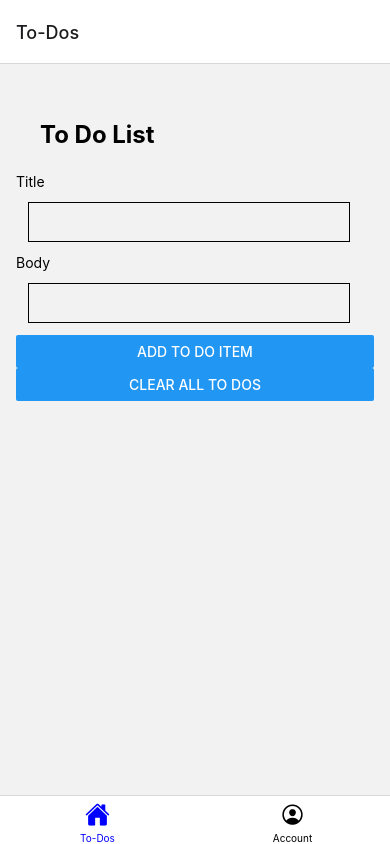
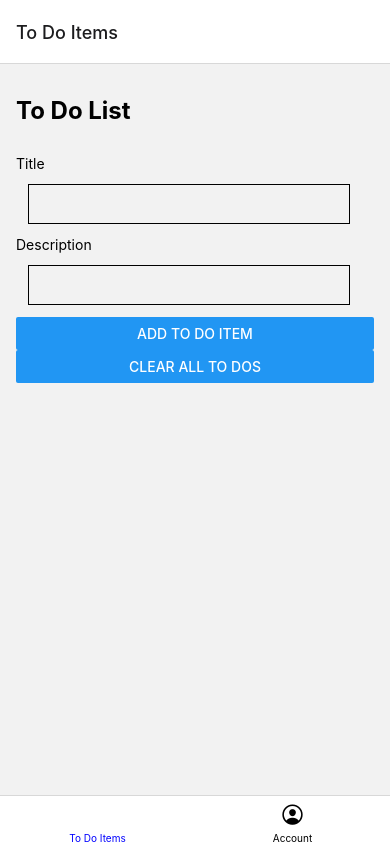
Before and after one commit to carolinemche/to-do-list-navigator, a React Native app: screen /ToDoInput in a window 390 px wide. Built offline with nearby package versions, Linux system fonts and the light colour scheme.

Commit message:
checkboxes completed

```diff
--- a/App.js
+++ b/App.js
@@ -26,7 +26,7 @@ class ToDoStack extends Component {
     return (
       <Stack.Navigator>
         <Stack.Screen
-          name="toDoInput"
+          name="ToDoInput"
           component={ToDoInput}
           screenOptions={{
             headerTintColor: "white",
@@ -35,10 +35,10 @@ class ToDoStack extends Component {
         />
 
         <Stack.Screen
-          name="toDoDetails"
+          name="ToDoDetails"
           component={ToDoDetails}
           options={{
-            title: "To-Do Details",
+            title: "To Do Details",
           }}
         />
       </Stack.Navigator>
@@ -70,7 +70,7 @@ export default class App extends Component {
             inactiveTintColor: "black",
           }}
         >
-          <Tab.Screen name="To-Dos" component={ToDoInput} />
+          <Tab.Screen name="To Do Items" component={ToDoInput} />
           <Tab.Screen name="Account" component={Account} />
         </Tab.Navigator>
       </NavigationContainer>
--- a/components/ToDoItem.js
+++ b/components/ToDoItem.js
@@ -1,15 +1,28 @@
 import React, {Component} from 'react';
-import { StyleSheet, Text, View,Button,TextInput,SafeAreaView} from 'react-native';
+import { StyleSheet, Pressable,Text, View,Button,TextInput,SafeAreaView} from 'react-native';
 import Checkbox from 'expo-checkbox';
-import ToDoDetails from '../screens/ToDoDetails'
+import ToDoDetails from '../screens/ToDoDetails';
 
 export default class ToDoItem extends Component {
   render () {
-    const { navigation, route } = this.props;
+    const { navigation,item,route} = this.props;
 
     return (
       <SafeAreaView style={styles.container}>
 
+      <Checkbox style={styles.checkbox}
+     value={item.status} onValueChange={() => { this.props.onPress(item);}}
+     />
+
+
+
+      <Pressable onPress={()=>{
+         navigation.navigate('ToDoDetails',{item:item})
+        }}>
+
+<Text style ={styles.text}>{item.title}</Text>
+
+        </Pressable>
 
 
       </SafeAreaView>
@@ -20,8 +33,16 @@ export default class ToDoItem extends Component {
 
 const styles = StyleSheet.create({
     container: {
-            flex: 1,
-            justifyContent: "center",
+            flex:1,
+
+            // have the check box and text be in the same row
+            flexDirection: "row",
+
+          },
+          checkbox: {
+            margin: 5
+          },
+          text:{
+              margin:6
           }
-
 });
--- a/screens/ToDoDetails.js
+++ b/screens/ToDoDetails.js
@@ -1,16 +1,32 @@
 import React, { Component } from "react";
-import { Button, Text, View, StyleSheet } from "react-native";
-import ToDoItem from  '../components/ToDoItem';
+import { StyleSheet, Pressable,Text, View,Button,TextInput,SafeAreaView} from 'react-native';
+
 
 export default class ToDoDetails extends Component {
 
   render() {
-    const { navigation, route } = this.props;
-    let { toDoTitle, toDoStatus, toDoBody } = route.params;
+    const { route} = this.props;
+    let { item } = route.params;
+
     return (
-      <View>
-        <Text>To Do Details</Text>
-      </View>
-    );
-  }
+
+      <SafeAreaView style={styles.container} >
+      <Text>To Do Details</Text>
+      <Text> Task: {item.title} </Text>
+      <Text> Status: {item.status? "Completed": "Not Completed"} </Text>
+      <Text> Description: {item.body} </Text>
+      </ SafeAreaView>
+    )
 }
+
+}
+
+const styles = StyleSheet.create({
+  container: {
+    flex: 1,
+    justifyContent: "center",
+    backgroundColor: "#ecf0f1",
+    padding: 8,
+  },
+
+});
--- a/screens/ToDoInput.js
+++ b/screens/ToDoInput.js
@@ -1,5 +1,5 @@
 import React,{Component} from 'react';
-import { StyleSheet, Text, View,Button,TextInput,SafeAreaView} from 'react-native';
+import { StyleSheet, Text, View,Button,TextInput,FlatList,SafeAreaView} from 'react-native';
 import ToDoItem from  '../components/ToDoItem';
 
 
@@ -16,11 +16,11 @@ export default class ToDoInput extends Component {
 
     let currentTitle = this.state.title;
     let currentBody = this.state.body;
-    let todolist = this.state.todos;
+    let todolist = this.state.todos
 
 
-    let task ={
-      id: todolist.length,
+
+    let item ={
       title: currentTitle ,
       body: currentBody,
       // completion task
@@ -28,8 +28,16 @@ export default class ToDoInput extends Component {
     }
 
     //add task to the to do list
-    todolist.push(task);
+    todolist.push(item);
+    this.setState({todos: todolist,title:'',body:''})
 
+    }
+
+    onPress(item){
+
+      //change to opposite status depending on current status
+      item.status = !item.status;
+      this.setState({todos:this.state.todos});
     }
 
 
@@ -38,8 +46,8 @@ export default class ToDoInput extends Component {
 
 
   render() {
-    const { navigation, route } = this.props;
-    let { title,body,todos } = this.state;
+    const { navigation, route,task } = this.props;
+    let { title,body,todos,list, } = this.state;
 
 
 
@@ -50,6 +58,20 @@ export default class ToDoInput extends Component {
         {/* CURRENT TO DOS */}
         <Text style = {styles.header}>To Do List</Text>
 
+        <View style = {styles.section}>
+        <FlatList
+            data={todos}
+            renderItem={({ item }) => (
+              <ToDoItem item={item} navigation = {navigation}
+              onPress={(item) => this.onPress(item)} />
+            )}
+          />
+
+
+
+      </View>
+
+
         {/* INPUTS */}
 
         <Text>Title</Text>
@@ -57,7 +79,7 @@ export default class ToDoInput extends Component {
         onChangeText={(txt)=>
         {this.setState({title:txt});}}/>
 
-        <Text>Body</Text>
+        <Text>Description</Text>
         <TextInput style = {styles.input}
         onChangeText={(txt)=>
         {this.setState({body:txt});}}/>
@@ -92,12 +114,12 @@ const styles = StyleSheet.create({
     },
     section: {
       flexDirection: 'row',
-      alignItems: 'center',
+      marginBottom: 20
     },
     header:{
       fontSize:24,
       fontWeight:'bold',
-      margin:24
+      marginBottom: 10
     },
     input: {
       height: 40,
```
